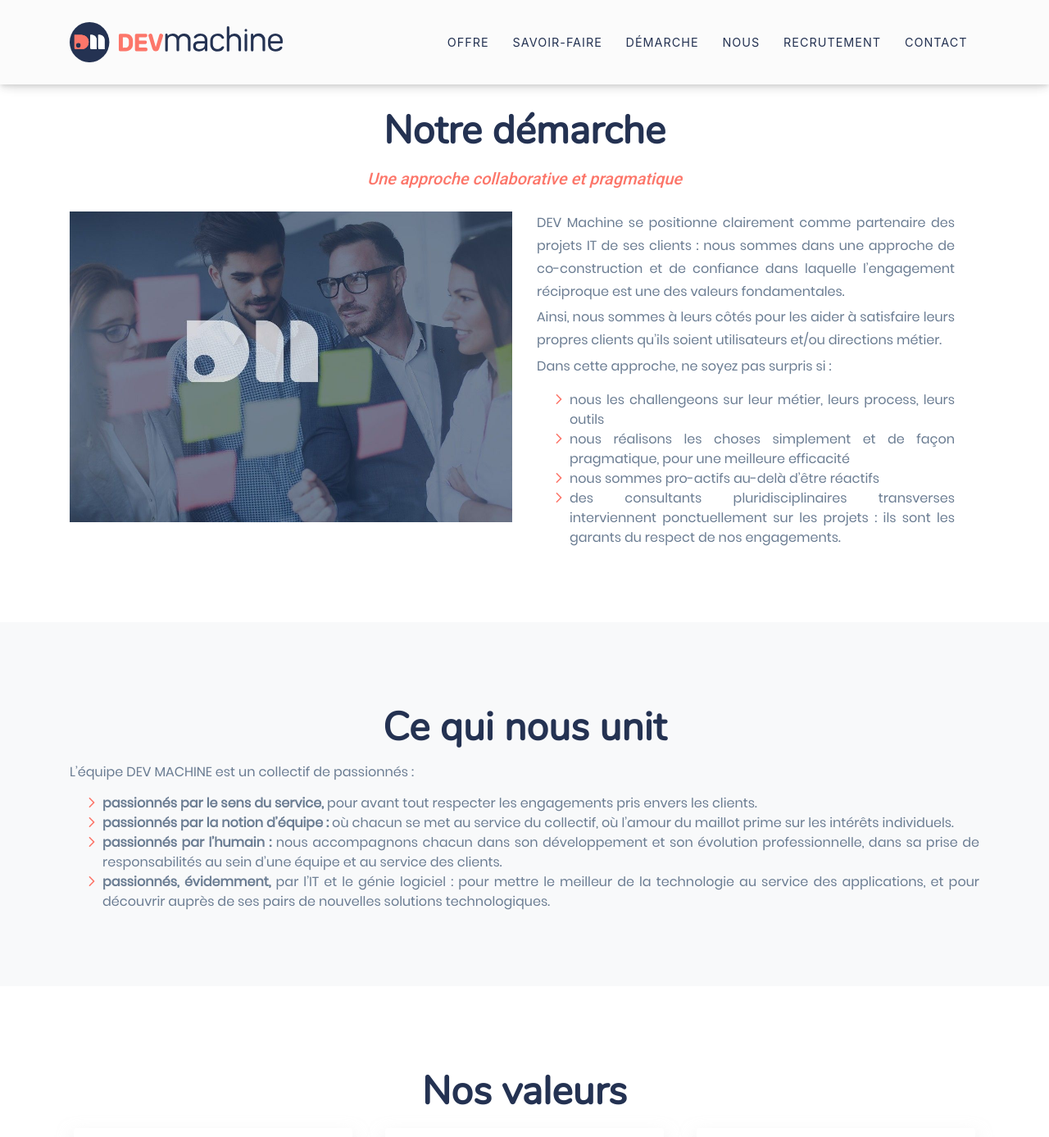
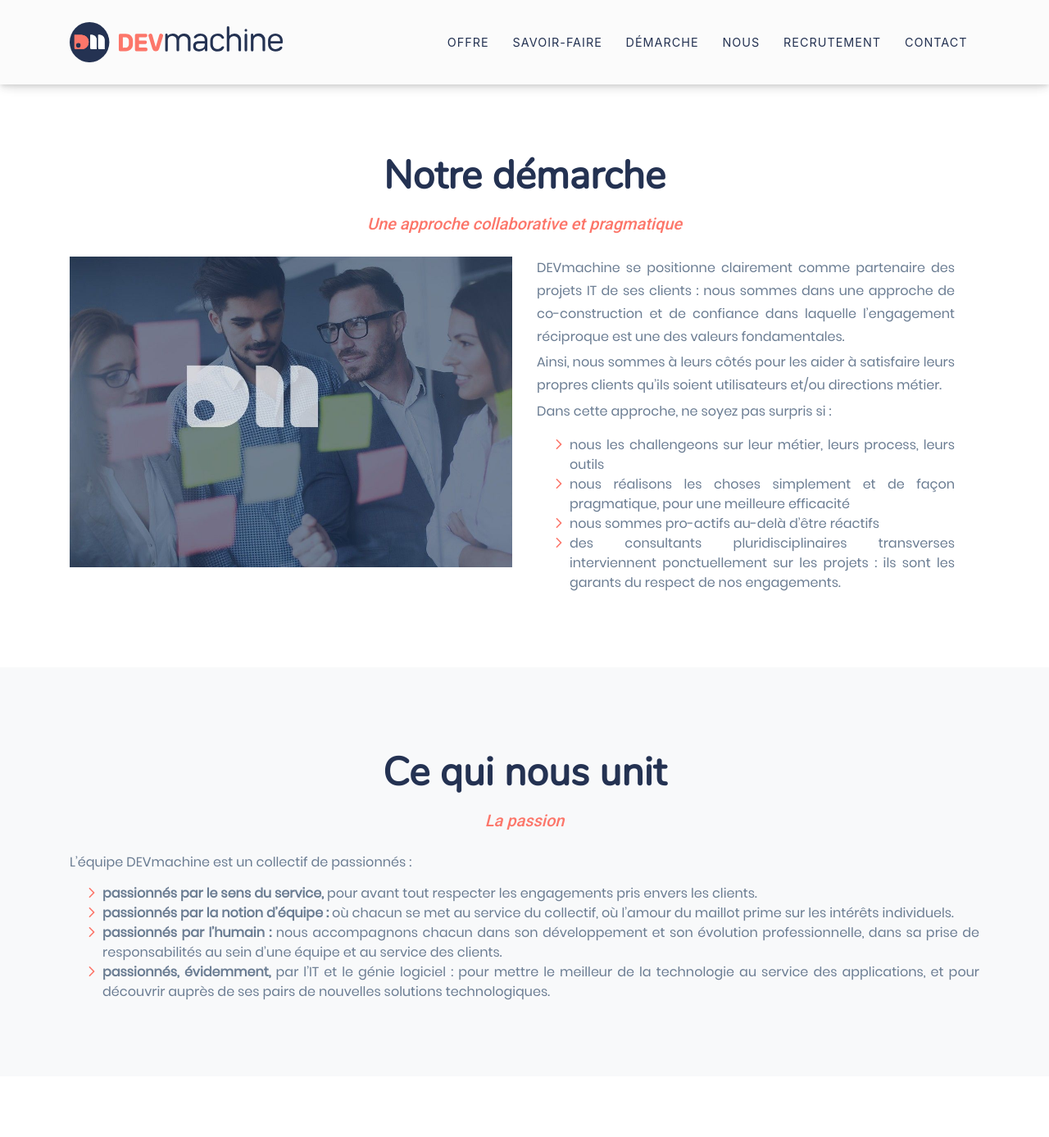
Before and after one commit to DEVmachine-fr/website, a Jekyll site: the page built from index.html, in a window 1280 px wide and 1400 px high, scrolled down 1946 px. Shown: the top 1387 px of the window at 82% size. Built offline with Jekyll 4.4.1, drawn with Linux system fonts in a browser that asks for light colours; nearby versions of some CDN libraries; some of the changed text lies outside the part shown.

Commit message:
chore: uniformisation de DEVmachine

```diff
--- a/_layouts/default.html
+++ b/_layouts/default.html
@@ -2,16 +2,16 @@
 <html>
   <head>
     <meta charset="utf-8">
-    <title>DEV Machine</title>
+    <title>DEVmachine</title>
     <meta charset="utf-8">
-    <meta name="description" content="DEV Machine, agence de services numériques basée à Rennes" />
+    <meta name="description" content="DEVmachine, agence de services numériques basée à Rennes" />
     <meta name="keywords" content="Java, Angular, applications, mobile, web" />
-    <meta name="og:description" content="DEV Machine, agence de services numériques basée à Rennes"/>
+    <meta name="og:description" content="DEVmachine, agence de services numériques basée à Rennes"/>
 
     <meta name="og:image" content="http://www.devmachine.fr/assets/images/devmachine.png"/>
     <meta name="og:locality" content="Rennes"/>
     <meta name="og:region" content="Bretagne"/>
-    <meta name="og:site_name" content="DEV Machine"/>
+    <meta name="og:site_name" content="DEVmachine"/>
     <base href="/">
 
     <meta name="viewport" content="width=device-width, initial-scale=1">
@@ -106,7 +106,7 @@
             <div class="intro-bg">
               <h1 class="section-heading">Un nouvel esprit de collaboration</h1>
               <p>
-                DEV Machine est une Software Factory : des petites
+                DEVmachine est une Software Factory : des petites
                 équipes de qualité engagées de façon pragmatique dans la mise en
                 oeuvre des projets IT de ses clients.
               </p>
@@ -168,6 +168,9 @@
         <div class="row">
           <div class="col-lg-12 text-center">
             <h2 class="section-heading ">Notre savoir-faire</h2>
+            <h3 class="section-subheading text-muted">
+              Qualité, technicité, efficacité
+            </h3>
             <br />
             <div class="row">
               <div class="col-md-6 col-sm-12">
@@ -239,7 +242,7 @@
           <div class="row col-md-6 text-align-horizontal">
             <div class="col-12">
               <p>
-                DEV Machine se positionne clairement comme partenaire des
+                DEVmachine se positionne clairement comme partenaire des
                 projets IT de ses clients : nous sommes dans une approche de
                 co-construction et de confiance dans laquelle l’engagement
                 réciproque est une des valeurs fondamentales.
@@ -279,9 +282,10 @@
         <div class="row">
           <div class="col-lg-12 text-center ">
             <h2 class="section-heading ">Ce qui nous unit</h2>
+            <h3 class="section-subheading text-muted">La passion</h3>
             <div class="row text-align-horizontal">
               <div class="col-12">
-                L’équipe DEV MACHINE est un collectif de passionnés :
+                L’équipe DEVmachine est un collectif de passionnés :
                 <ul>
                   <li>
                     <b>passionnés par le sens du service,</b> pour avant tout
@@ -373,7 +377,7 @@
             <h3 class="section-subheading text-muted"></h3>
             <div class="row text-align-horizontal">
               <div class="col-12">
-                L’équipe fondatrice de DEV Machine est une équipe expérimentée
+                L’équipe fondatrice de DEVmachine est une équipe expérimentée
                 dont la force est la complémentarité :
                 <ul>
                   <li>
@@ -484,7 +488,7 @@
             <p>L'ensemble de ce site relève des législations françaises et internationales sur le droit d'auteur et la propriété intellectuelle.
               Tous les droits de reproduction sont réservés, y compris pour les documents iconographiques et photographiques.</p>
 
-            <h2>DEV Machine</h2>
+            <h2>DEVmachine</h2>
             <p>SARL au capital de 3000 €</p>
             <p>RCS Rennes : 844 646 463</p>
             <p>Code APE : Conseil en systèmes et logiciels informatiques (6202A)</p>
```
Also changed, not shown: _authors/marc.md (deleted, +0 -7 lines), _layouts/author.html (deleted, +0 -7 lines).
